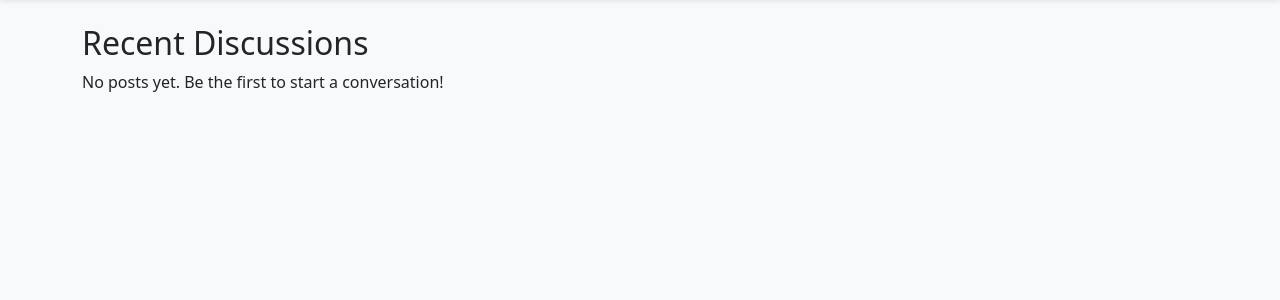
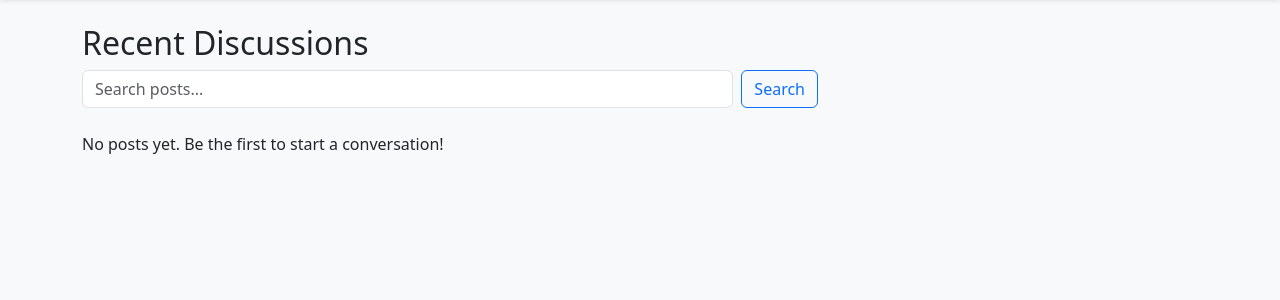
Before and after one commit to AzamatAbraev/DSCC_CW_DiscussionForum_00016438, a Django app: page / in a window 1280 px wide. Shown: the part 56-356 px from the top of the page. Run offline with Django 5.2, Linux system fonts and the light colour scheme; data that the repository does not hold is empty.

Commit message:
Added search functionality to filter posts by title and content

```diff
--- a/discussion_forum_00016438/forum/views.py
+++ b/discussion_forum_00016438/forum/views.py
@@ -6,12 +6,20 @@ from django.views.generic.edit import FormMixin
 from .models import Post, Topic, Comment
 from .forms import CommentForm
 from django.contrib.auth.forms import UserCreationForm
+from django.db.models import Q
 
 class PostListView(ListView):
   model = Post
   template_name = 'forum/post_list.html'
   context_object_name = 'posts'
-  paginate_by = 10
+
+  def get_queryset(self):
+    query = self.request.GET.get('q')
+    if query:
+      return Post.objects.filter(
+          Q(title__icontains=query) | Q(content__icontains=query)
+      )
+    return Post.objects.all().order_by('-created_at')
 
 class PostDetailView(FormMixin, DetailView):
   model = Post
--- a/discussion_forum_00016438/templates/forum/post_list.html
+++ b/discussion_forum_00016438/templates/forum/post_list.html
@@ -2,6 +2,16 @@
 <div class="row">
   <div class="col-md-8">
     <h2>Recent Discussions</h2>
+    <form action="{% url 'post_list' %}" method="get" class="d-flex mb-4">
+      <input
+        name="q"
+        class="form-control me-2"
+        type="search"
+        placeholder="Search posts..."
+        aria-label="Search"
+      />
+      <button class="btn btn-outline-primary" type="submit">Search</button>
+    </form>
     {% for post in posts %}
     <div class="card mb-3 shadow-sm">
       <div class="card-body">
```
